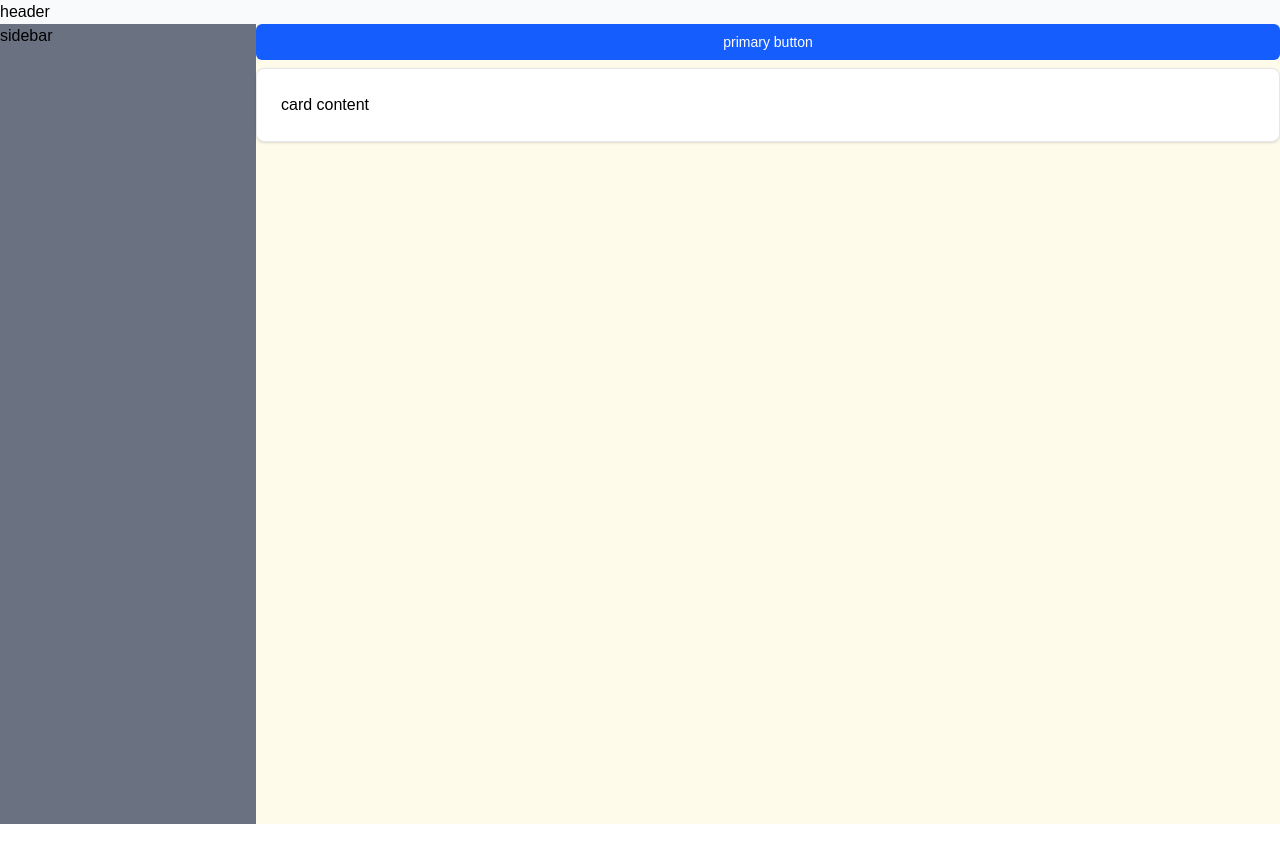
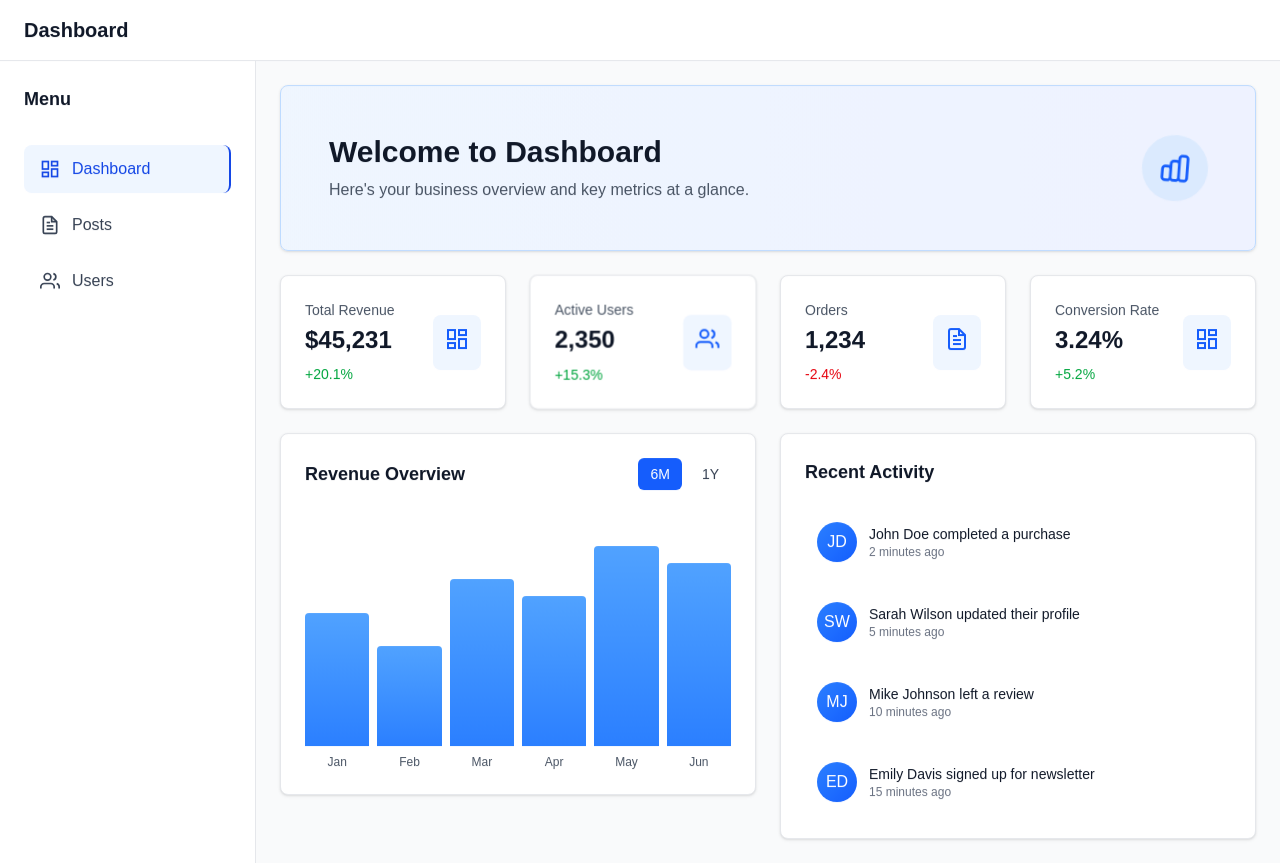
Before and after one commit to shaon07/zettabyte, a Next.js app: page / in a window 1280 px wide. Before the commit the page ends 824 px from the top, so only its background shows below. Built offline with nearby package versions, Linux system fonts and the light colour scheme.

Commit message:
feat: add dashboard component design and add mock data for showing chart data and recent activity data

```diff
--- a/src/app/page.tsx
+++ b/src/app/page.tsx
@@ -1,7 +1,15 @@
 "use client";
-import Button from "@/components/atoms/button";
+
 import Card from "@/components/atoms/card";
+import ChartSection from "@/components/organisms/chart-section";
+import Header from "@/components/organisms/header";
+import RecentActivity from "@/components/organisms/recent-activity";
+import Sidebar from "@/components/organisms/sidebar";
+import StatsGrid from "@/components/organisms/stats-grid";
+import { DashboardData, mockData } from "@/resource/dashboard-data";
 import { motion } from "framer-motion";
+import { useEffect, useState } from "react";
+
 const pageVariants = {
   initial: { opacity: 0, y: 20 },
   in: { opacity: 1, y: 0 },
@@ -14,7 +22,32 @@ const pageTransition = {
   duration: 0.4,
 };
 
-export default function Home() {
+export default function Dashboard() {
+  const [sidebarOpen, setSidebarOpen] = useState(false);
+  const [data, setData] = useState<DashboardData | null>(null);
+  const [loading, setLoading] = useState(true);
+  const [error, setError] = useState<string | null>(null);
+
+  useEffect(() => {
+    // Simulate API call with mock data
+    const fetchData = async () => {
+      try {
+        setLoading(true);
+
+        // Simulate network delay
+        await new Promise((resolve) => setTimeout(resolve, 800));
+
+        setData(mockData);
+      } catch (err) {
+        setError("Failed to fetch dashboard data");
+      } finally {
+        setLoading(false);
+      }
+    };
+
+    fetchData();
+  }, []);
+
   return (
     <motion.div
       initial="initial"
@@ -22,25 +55,96 @@ export default function Home() {
       exit="out"
       variants={pageVariants}
       transition={pageTransition}
-      className="bg-gray-50"
+      className="min-h-screen bg-gray-50"
     >
-      <div className="h-screen">
-        <h1 className="text-black">header</h1>
+      <Header onMenuClick={() => setSidebarOpen(!sidebarOpen)} />
 
-        <div className="flex h-full">
-          <div className="w-64 bg-gray-500 h-full">
-            <h2 className="text-black">sidebar</h2>
+      <div className="flex">
+        <Sidebar isOpen={sidebarOpen} onClose={() => setSidebarOpen(false)} />
+
+        <main className={`flex-1 transition-all duration-300`}>
+          <div className="p-6 space-y-6">
+            <motion.div
+              initial={{ opacity: 0, y: -20 }}
+              animate={{ opacity: 1, y: 0 }}
+              transition={{ delay: 0.1 }}
+            >
+              <Card className="bg-gradient-to-r from-blue-50 to-indigo-50 border-blue-200">
+                <div className="p-6">
+                  <div className="flex items-center justify-between">
+                    <div>
+                      <h1 className="text-3xl font-bold text-gray-900 mb-2">
+                        Welcome to Dashboard
+                      </h1>
+                      <p className="text-gray-600">
+                        Here's your business overview and key metrics at a
+                        glance.
+                      </p>
+                    </div>
+                    <motion.div
+                      animate={{
+                        rotate: [0, 5, -5, 0],
+                        scale: [1, 1.05, 1],
+                      }}
+                      transition={{
+                        duration: 2,
+                        repeat: Number.POSITIVE_INFINITY,
+                        repeatDelay: 3,
+                      }}
+                    >
+                      <div className="w-16 h-16 bg-blue-100 rounded-full flex items-center justify-center">
+                        <svg
+                          className="w-8 h-8 text-blue-600"
+                          fill="none"
+                          stroke="currentColor"
+                          viewBox="0 0 24 24"
+                        >
+                          <path
+                            strokeLinecap="round"
+                            strokeLinejoin="round"
+                            strokeWidth={2}
+                            d="M9 19v-6a2 2 0 00-2-2H5a2 2 0 00-2 2v6a2 2 0 002 2h2a2 2 0 002-2zm0 0V9a2 2 0 012-2h2a2 2 0 012 2v10m-6 0a2 2 0 002 2h2a2 2 0 002-2m0 0V5a2 2 0 012-2h2a2 2 0 012 2v14a2 2 0 01-2 2h-2a2 2 0 01-2-2z"
+                          />
+                        </svg>
+                      </div>
+                    </motion.div>
+                  </div>
+                </div>
+              </Card>
+            </motion.div>
+
+            {loading ? (
+              <motion.div
+                initial={{ opacity: 0 }}
+                animate={{ opacity: 1 }}
+                className="flex items-center justify-center h-64"
+              >
+                <div className="animate-spin rounded-full h-8 w-8 border-b-2 border-blue-600"></div>
+              </motion.div>
+            ) : error ? (
+              <motion.div
+                initial={{ opacity: 0, scale: 0.9 }}
+                animate={{ opacity: 1, scale: 1 }}
+                className="text-center text-red-600 p-8"
+              >
+                <p>Error loading dashboard data</p>
+              </motion.div>
+            ) : (
+              <>
+                <StatsGrid />
+                <motion.div
+                  initial={{ opacity: 0, y: 30 }}
+                  animate={{ opacity: 1, y: 0 }}
+                  transition={{ delay: 0.6 }}
+                  className="grid grid-cols-1 lg:grid-cols-2 gap-6"
+                >
+                  <ChartSection chartData={data?.chartData || []} />
+                  <RecentActivity activities={data?.activities || []} />
+                </motion.div>
+              </>
+            )}
           </div>
-
-          <div className="flex-1 bg-amber-50 h-full">
-            <div className="flex flex-col gap-2">
-              <Button>primary button</Button>
-              <Card>
-                <p className="text-black">card content</p>
-              </Card>
-            </div>
-          </div>
-        </div>
+        </main>
       </div>
     </motion.div>
   );
--- a/src/components/ogranisms/header.tsx
+++ b/src/components/organisms/header.tsx
@@ -22,15 +22,6 @@ export default function Header({ onMenuClick }: HeaderProps) {
           </Button>
           <h1 className="text-xl font-semibold text-gray-900">Dashboard</h1>
         </div>
-
-        <div className="flex items-center space-x-4">
-          <Button variant="outline" size="sm">
-            Export
-          </Button>
-          <Button variant="primary" size="sm">
-            Add New
-          </Button>
-        </div>
       </div>
     </header>
   );
--- a/src/components/ogranisms/sidebar.tsx
+++ b/src/components/organisms/sidebar.tsx
@@ -58,7 +58,7 @@ export default function Sidebar({ isOpen, onClose }: SidebarProps) {
           damping: 30,
         }}
         className={cn(
-          "fixed left-0 top-0 h-full w-64 bg-white border-r border-gray-200 z-50 lg:translate-x-0 lg:static lg:z-auto"
+          "fixed left-0 top-0 bottom-0 w-64 bg-white border-r border-gray-200 z-50 lg:translate-x-0 lg:static lg:z-auto"
         )}
       >
         <div className="p-6 pt-20 lg:pt-6">
--- /dev/null
+++ b/src/resource/dashboard-data.ts
@@ -0,0 +1,53 @@
+export interface DashboardData {
+  chartData: Array<{
+    month: string;
+    value: number;
+  }>;
+  activities: Array<{
+    id: string;
+    user: string;
+    action: string;
+    time: string;
+    avatar: string;
+  }>;
+}
+export const mockData: DashboardData = {
+  chartData: [
+    { month: "Jan", value: 4000 },
+    { month: "Feb", value: 3000 },
+    { month: "Mar", value: 5000 },
+    { month: "Apr", value: 4500 },
+    { month: "May", value: 6000 },
+    { month: "Jun", value: 5500 },
+  ],
+  activities: [
+    {
+      id: "1",
+      user: "John Doe",
+      action: "completed a purchase",
+      time: "2 minutes ago",
+      avatar: "JD",
+    },
+    {
+      id: "2",
+      user: "Sarah Wilson",
+      action: "updated their profile",
+      time: "5 minutes ago",
+      avatar: "SW",
+    },
+    {
+      id: "3",
+      user: "Mike Johnson",
+      action: "left a review",
+      time: "10 minutes ago",
+      avatar: "MJ",
+    },
+    {
+      id: "4",
+      user: "Emily Davis",
+      action: "signed up for newsletter",
+      time: "15 minutes ago",
+      avatar: "ED",
+    },
+  ],
+};
```
Also changed, not shown: src/components/organisms/chart-section.tsx (renamed from src/components/ogranisms/chart-section.tsx), src/components/organisms/recent-activity.tsx (renamed from src/components/ogranisms/recent-activity.tsx), src/components/organisms/stats-grid.tsx (renamed from src/components/ogranisms/stats-grid.tsx).
